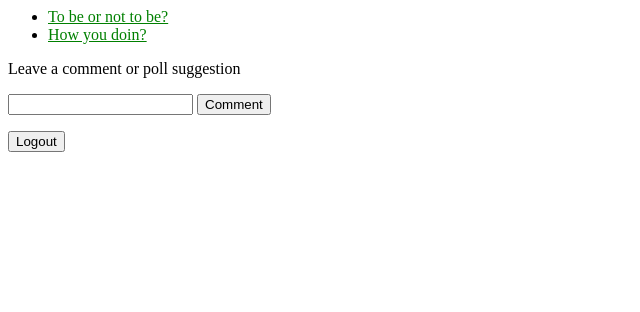
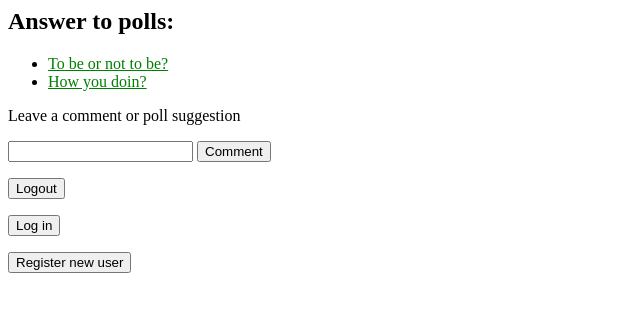
Before and after one commit to IidaHamalainen/cyber-security-project1, a Django app: page / in a window 1280 px wide. Shown: the top 312 px of the page, without its empty margins (0-640 px from the left). Run offline with Django 4.2, Linux system fonts and the light colour scheme; data comes from the database, SQL or seed files in the repository; both versions use the stored data as it was after the commit.

Commit message:
small changes to ui

```diff
--- a/mysite/polls/templates/polls/index.html
+++ b/mysite/polls/templates/polls/index.html
@@ -2,6 +2,7 @@
 
 <link rel="stylesheet" type="text/css" href="{% static 'polls/style.css' %}">
 
+<h2>Answer to polls:</h2>
 {% if latest_question_list %}
     <ul>
     {% for question in latest_question_list %}
@@ -29,3 +30,13 @@
     {% csrf_token %}
     <input type="submit" value="Logout"/>
 </form>
+
+<form action='login/' method="POST">
+    {% csrf_token %}
+    <input type="submit" value="Log in"/>
+</form>
+
+<form action='register/' method="POST">
+    {% csrf_token %}
+    <input type="submit" value="Register new user"/>
+</form>
--- a/mysite/polls/templates/polls/results.html
+++ b/mysite/polls/templates/polls/results.html
@@ -7,3 +7,5 @@
 </ul>
 
 <a href="{% url 'polls:detail' question.id %}">Vote again?</a>
+
+<a href="/">Back to polls</a>
--- a/mysite/polls/views.py
+++ b/mysite/polls/views.py
@@ -60,6 +60,7 @@ def register(request):
 
     return render(request, 'register/register.html', {'form': form})
 
+
 def logout(request):
     logout(request)
     return redirect('/accounts/login')
```
Also changed, not shown: mysite/db.sqlite3.
